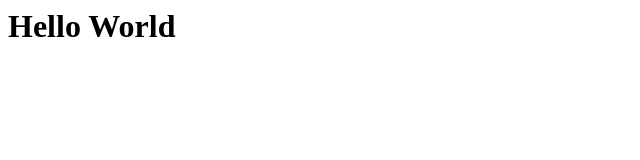
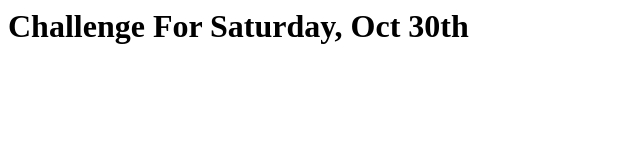
Before and after one commit to souvik88/web_dev_bootcamp_2022, a plain HTML site: page index.html in a window 1280 px wide. Shown: the whole page, without its empty margins (0-640 px from the left). Drawn offline with Linux system fonts and the light colour scheme.

Commit message:
Update index.html

```diff
--- a/index.html
+++ b/index.html
@@ -1 +1 @@
-<h1>Hello World</h1>
+<h1>Challenge For Saturday, Oct 30th</h1>
```
